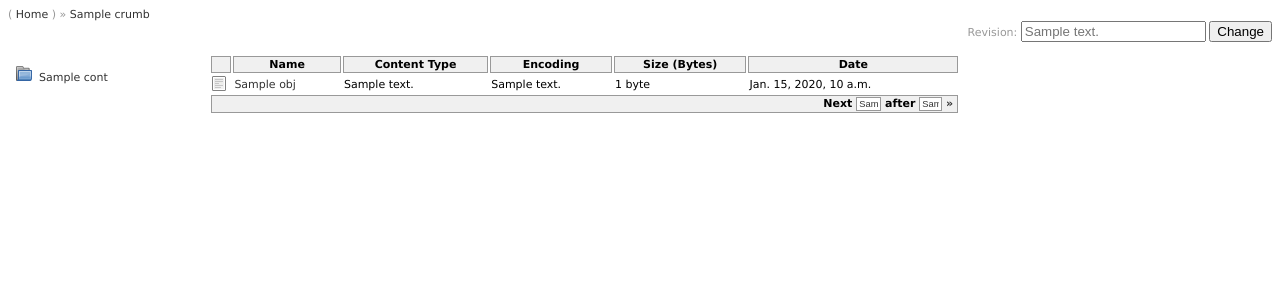
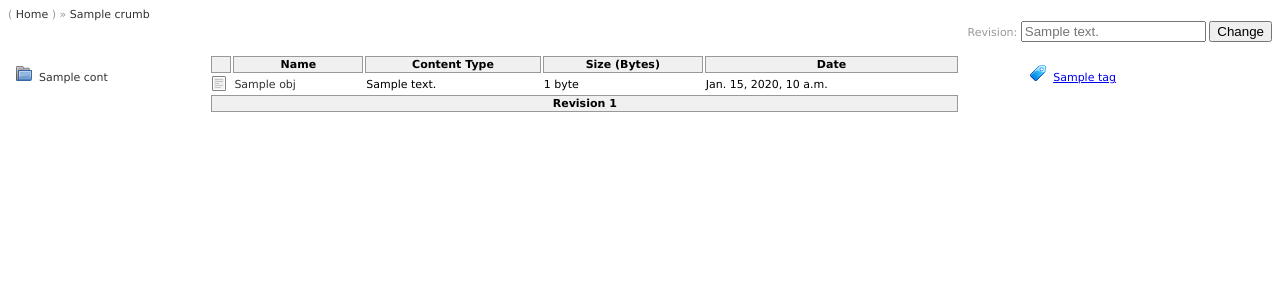
Before and after one commit to Moliholy/cvmfs-browser, a Django app: template cloud_browser/templates/cloud_browser/browser.html in a window 1280 px wide. Shown: the top 300 px of the page. Run offline with Django 3.2, Linux system fonts and the light colour scheme; the template is opened without the code that fills it: most values are stand-ins (such as "Sample title", 1, 10 or a date in 2020); parts of the project's set-up code (start-up, migrations or seed data) failed here and were passed over.

Commit message:
Modify the main HTML view

```diff
--- a/cloud_browser/templates/cloud_browser/_browser.html
+++ b/cloud_browser/templates/cloud_browser/_browser.html
@@ -31,7 +31,6 @@
       <th style="width: 16px;">&nbsp;</th>
       <th>Name</th>
       <th>Content Type</th>
-      <th>Encoding</th>
       <th>Size (Bytes)</th>
       <th>Date</th>
     </tr>
@@ -58,11 +57,6 @@
             {% else %}--{% endif %}
         </td>
         <td>
-            {% if obj.smart_content_encoding %}
-                {{ obj.smart_content_encoding }}
-            {% else %}--{% endif %}
-        </td>
-        <td>
             {% if obj.is_file or obj.size > 0 %}
                 {{ obj.size|filesizeformat }}
             {% else %}--{% endif %}
@@ -78,25 +72,8 @@
   <tfoot>
     <tr>
       <td colspan="6">
-        {% if marker_part %}
-        <form id="cloud-browser-next" class="cloud-browser-form"
-          action="{% url "cloud_browser_browser" fqrn revision path|urlencode %}" method="post">
-          {% csrf_token %}
-          Next
-          <input name="limit" type="text" size="5"
-              onkeypress="CloudBrowser.submitOnEnter(event, 'cloud-browser-next');"
-              value="{{ limit }}"/>
-          after
-          <input name="marker_part" type="text"
-              size="{% widthratio marker_part|length 40 40 %}"
-              onkeypress="CloudBrowser.submitOnEnter(event, 'cloud-browser-next');"
-              value="{{ marker_part }}"/>
-          <a href="#" class="cloud-browser-form-link"
-              onclick="return CloudBrowser.submitForm('cloud-browser-next');"
-              >&raquo;</a>
-        </form>
-        {% else %}
-            &nbsp;
+        {% if revision_number %}
+            <strong><center>Revision {{ revision_number }}</center></strong>
         {% endif %}
       </td>
     </tr>
@@ -114,5 +91,24 @@
     {% endif %}
 {% endif %}
 </div>
+
+    <!-- NEW ADDITION: TAGS -->
+    {% if tag_list %}
+    <div id="cloud-browser-cvmfs-tags">
+    <ul>
+        {% for tag in tag_list %}
+        <li>
+            <a href="{% url "cloud_browser_browser" fqrn tag.revision container.name %}">
+            {{ tag.name|truncatechars:30 }}
+            </a>
+
+        </li>
+        {% endfor %}
+    </ul>
+    {% endif %}
+    </div>
+
+
+
 </div>
 {% endblock %}
--- a/cloud_browser/views.py
+++ b/cloud_browser/views.py
@@ -115,6 +115,8 @@ def browser(request, repo_name, revision='latest', path='', template='cloud_brow
     return render_to_response(template,
                               {'path': path,
                                'revision': revision,
+                               'revision_number': conn.revision,
+                               'tag_list': conn.get_tag_list(),
                                'fqrn': repo_name,
                                'marker': marker,
                                'marker_part': marker_part,
```
